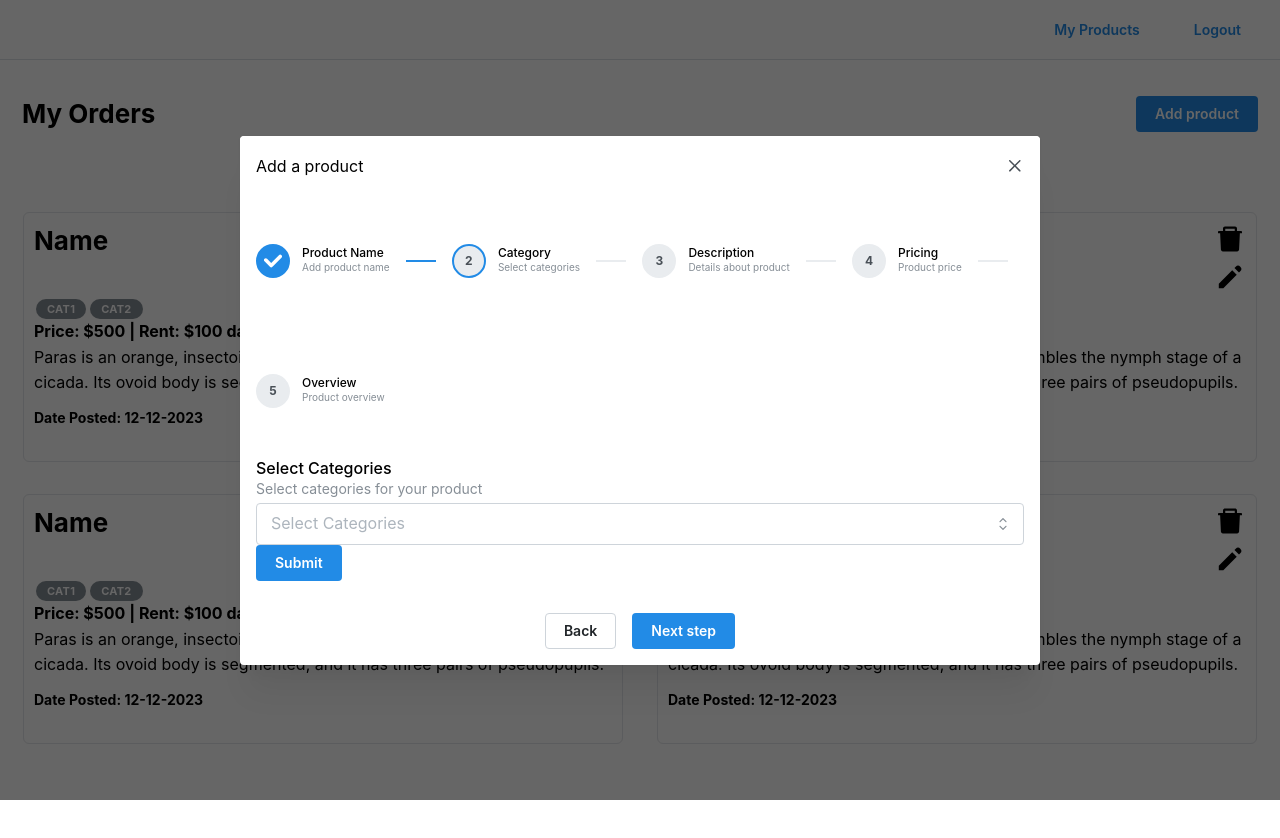
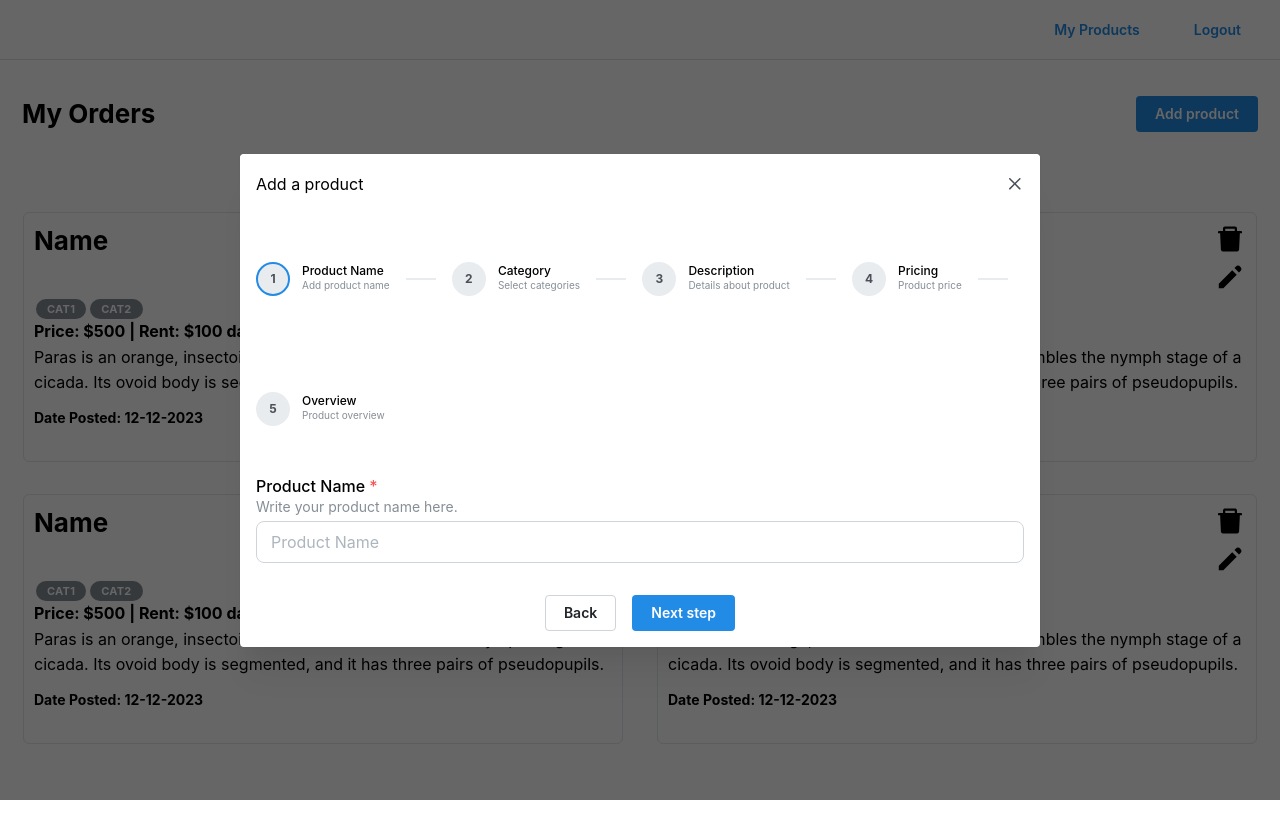
Before and after one commit to AnikKDev/tee-bay-frontend, a Next.js app: page /my-products in a window 1280 px wide. Both pictures are taken after a click on the button "Add product". Built offline with nearby package versions, Linux system fonts and the light colour scheme.

Commit message:
completed form validation

```diff
--- a/app/(products)/components/ProductModal.tsx
+++ b/app/(products)/components/ProductModal.tsx
@@ -1,6 +1,6 @@
 "use client";
-import { Button, Group, Modal, Stepper } from "@mantine/core";
-import React, { useState } from "react";
+import { Button, Group, Modal, Stepper, Title } from "@mantine/core";
+import React, { useState, useEffect } from "react";
 import FormTextInput from "./ProductCreationCompos/FormTextInput";
 import FormMultiSelect from "./ProductCreationCompos/FormMultiSelect";
 import FormTextArea from "./ProductCreationCompos/FormTextArea";
@@ -8,20 +8,22 @@ import FormProductPricing from "./ProductCreationCompos/FormProductPricing";
 import ProductCreationSummary from "./ProductCreationCompos/ProductCreationSummary";
 import { useForm } from "@mantine/form";
 import { ProductData } from "../../types/product.types";
+import CustomAlert from "../../components/ui/alert";
 type Props = {
   opened: boolean;
   close: () => void;
 };
 
 export default function ProductModal({ opened, close }: Props) {
-  const [active, setActive] = useState(1);
+  const [active, setActive] = useState(0);
+  const [isError, setIsError] = useState(false);
   const nextStep = () =>
     setActive((current) => (current < 6 ? current + 1 : current));
   const prevStep = () =>
     setActive((current) => (current > 0 ? current - 1 : current));
   // todo: i can use watch method from react hook form to watch over form dat and whether to let them go to next step or not
   // !i can disable the next button for this
-  const form = useForm({
+  const form = useForm<ProductData>({
     initialValues: {
       product_name: "",
       select_categories: [],
@@ -30,11 +32,47 @@ export default function ProductModal({ opened, close }: Props) {
       rent_amount: "",
       rental_period: "",
     },
+    validate: {
+      product_name: (value) => {
+        // setActive(0);
+        return value.length <= 0 ? "Invalid product name" : null;
+      },
+      select_categories: (value) => {
+        // setActive(1);
+        return value.length <= 0
+          ? "Please select one or more product categories"
+          : null;
+      },
+      description: (value) => {
+        // setActive(2);
+        return value.length <= 0 ? "Invalid product description" : null;
+      },
+      product_price: (value) => {
+        // setActive(3);
+        return value.length <= 0 ? "Invalid product price" : null;
+      },
+      rent_amount: (value) => {
+        // setActive(3);
+        return value.length <= 0 ? "Invalid rent amount" : null;
+      },
+      rental_period: (value) => {
+        // setActive(3);
+        return value.length <= 0 ? "Please select rental period" : null;
+      },
+    },
   });
+
   const handleProductAddition = (values: Partial<ProductData>) => {
     form.setValues((prev) => ({ ...prev, ...values }));
+    if (!form.errors.length) {
+      setIsError(false);
+      close();
+    } else {
+      setIsError(true);
+    }
     console.log(values);
   };
+  console.log(form.errors, "errors");
   return (
     <Modal
       size="calc(100vw - 30rem)"
@@ -120,14 +158,26 @@ export default function ProductModal({ opened, close }: Props) {
             </Stepper.Step>
             <Stepper.Completed>
               {/* !todo: after clicking next, add a popup here to store the items. */}
+              {Object.keys(form.errors)?.length ? (
+                <CustomAlert text="One or more field is missing. Please check again!" />
+              ) : null}
+              {/* <CustomAlert text="One or more field is missing. Please check again!" /> */}
+              <Title order={3} className="text-center text-gray-500">
                 Confirm save?
+              </Title>
             </Stepper.Completed>
           </Stepper>
-          <Button type="submit" className="bg-[#228BE6] hover:bg-[#1C7ED6]">
-            Submit
+          {active === 5 && (
+            <Button
+              type="submit"
+              className="bg-[#228BE6] block mx-auto my-6 hover:bg-[#1C7ED6]"
+            >
+              Save and close
             </Button>
+          )}
         </form>
 
+        {active < 5 && (
           <Group justify="center" mt="xl">
             <Button variant="default" onClick={prevStep}>
               Back
@@ -139,6 +189,7 @@ export default function ProductModal({ opened, close }: Props) {
               Next step
             </Button>
           </Group>
+        )}
       </>
     </Modal>
   );
--- /dev/null
+++ b/app/components/ui/alert.tsx
@@ -0,0 +1,20 @@
+import { Alert } from "@mantine/core";
+import React from "react";
+import { BiSolidErrorCircle } from "react-icons/bi";
+type Props = {
+  text: string;
+};
+
+export default function CustomAlert({ text }: Props) {
+  console.log("came here");
+  return (
+    <Alert
+      variant="light"
+      color="red"
+      title="Alert title"
+      icon={<BiSolidErrorCircle />}
+    >
+      {text}
+    </Alert>
+  );
+}
--- a/app/types/product.types.ts
+++ b/app/types/product.types.ts
@@ -1,10 +1,8 @@
 export type ProductData = {
-  name: string;
-  categories: string[];
-  descriptions: string;
+  product_name: string;
+  select_categories: string[];
+  description: string;
   product_price: string;
-  rent: {
-    rental_amount: string;
-    rental_period: string;
-  };
+  rent_amount: string;
+  rental_period: string;
 };
```
Lines whose indentation alone changed are shown as unchanged.
